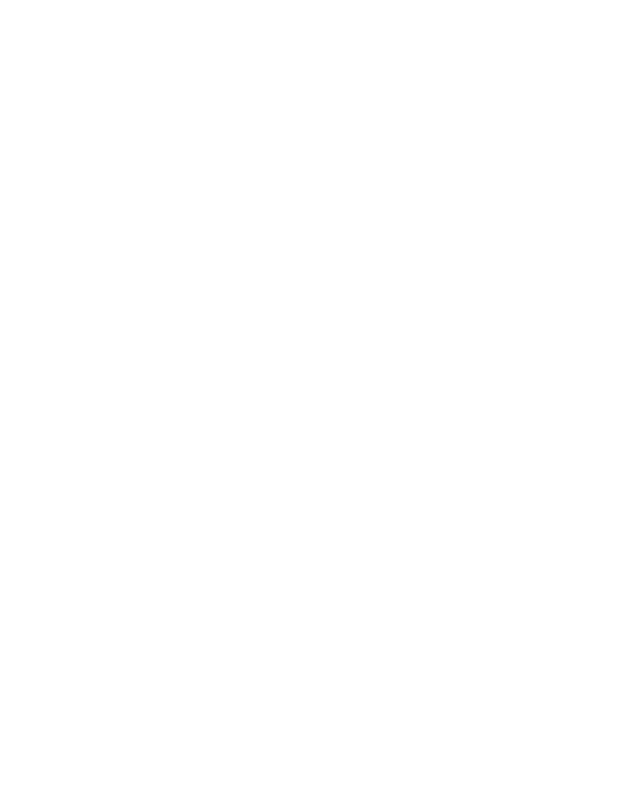
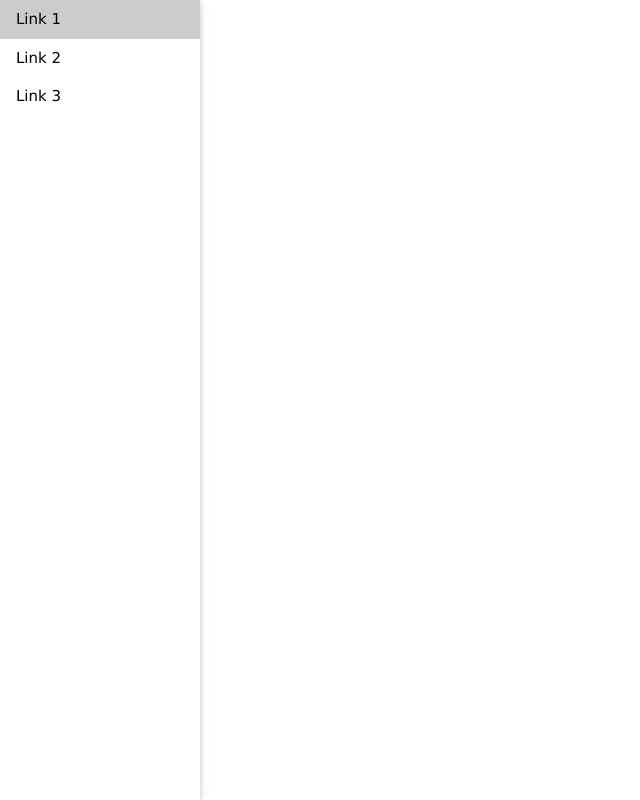
Before and after one commit to uralbek1/index, a plain HTML site: page index.html in a window 1280 px wide. Shown: the whole page, without its empty margins (0-640 px from the left). Drawn offline with nearby package versions, Linux system fonts and the light colour scheme.

Commit message:
update index.html

```diff
--- a/index.html
+++ b/index.html
@@ -11,5 +11,15 @@
 <link rel="stylesheet" href="https://www.w3schools.com/w3css/4/w3.css">
 <body>
 
+<div class="w3-sidebar w3-bar-block w3-collapse w3-card w3-animate-left" style="width:200px;" id="mySidebar">
+  <button class="w3-bar-item w3-button w3-large w3-hide-large" onclick="w3_close()">Close &times;</button>
+  <a href="#" class="w3-bar-item w3-button">Link 1</a>
+  <a href="#" class="w3-bar-item w3-button">Link 2</a>
+  <a href="#" class="w3-bar-item w3-button">Link 3</a>
+</div>
+
+
+
+
 </body>
 </html>
```
